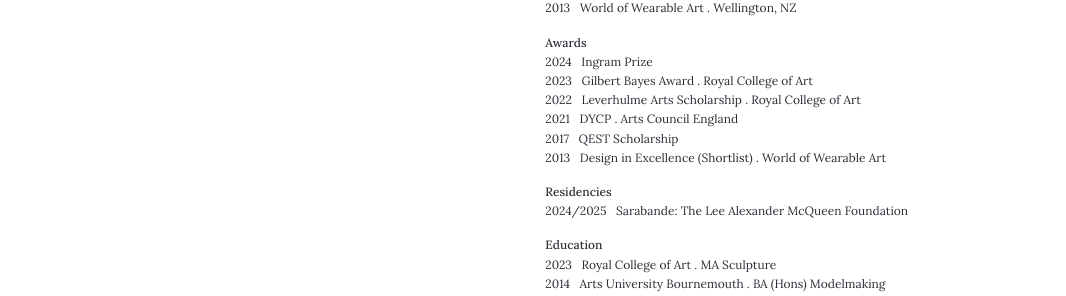
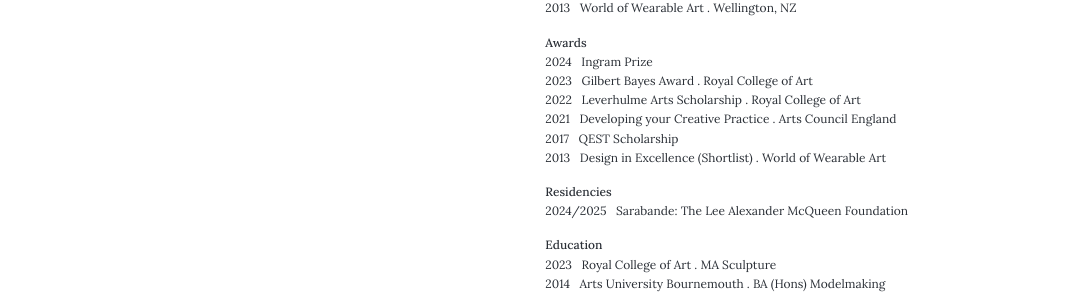
Before and after one commit to francespinnock/francespinnock.github.io, a Jekyll site: the page built from _pages/cv.md, in a window 1280 px wide and 1123 px high. Shown: the part 678-974 px from the top of the window, without its empty margins (28-1094 px from the left). Built offline with Jekyll 4.4.1, drawn with Linux system fonts in a browser that asks for light colours; nearby versions of some CDN libraries; some web fonts are replaced.

Commit message:
Update cv.md

```diff
--- a/_pages/cv.md
+++ b/_pages/cv.md
@@ -43,7 +43,7 @@ Group presentation w/ Sarah Myerscough Gallery, London, UK
 2024&nbsp;&nbsp;&nbsp;Ingram Prize
 2023&nbsp;&nbsp;&nbsp;Gilbert Bayes Award . Royal College of Art
 2022&nbsp;&nbsp;&nbsp;Leverhulme Arts Scholarship . Royal College of Art
-2021&nbsp;&nbsp;&nbsp;DYCP . Arts Council England
+2021&nbsp;&nbsp;&nbsp;Developing your Creative Practice . Arts Council England
 2017&nbsp;&nbsp;&nbsp;QEST Scholarship
 2013&nbsp;&nbsp;&nbsp;Design in Excellence (Shortlist) . World of Wearable Art
 
```
